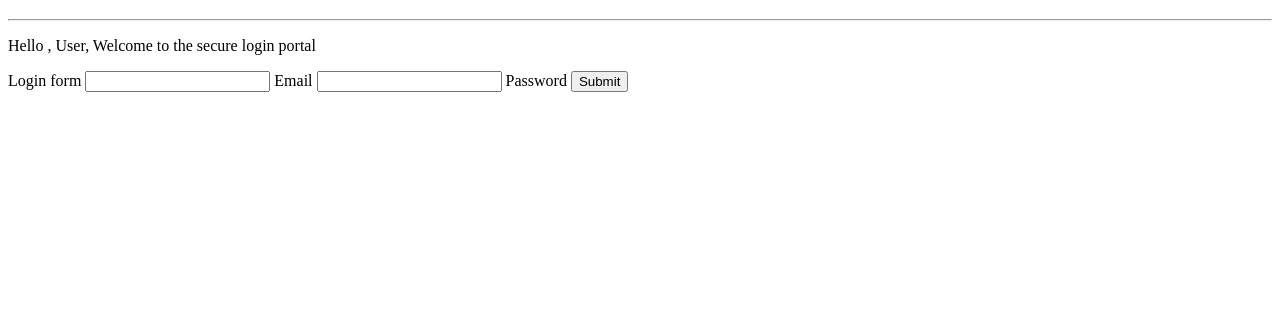
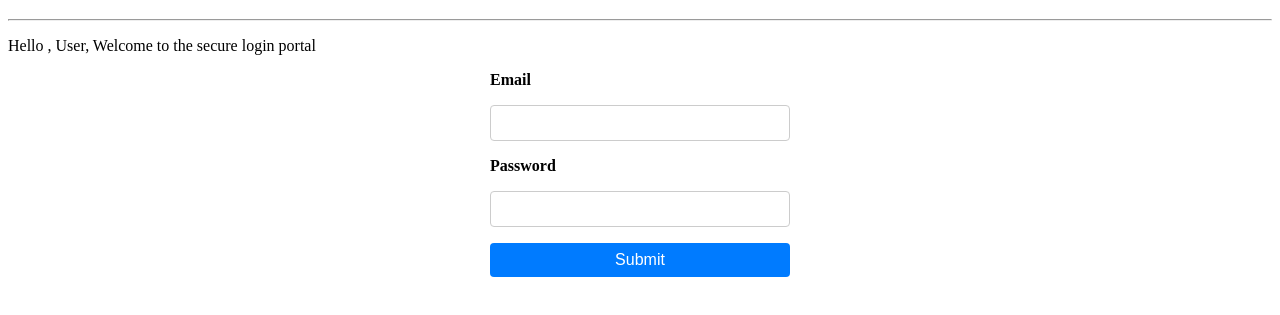
Before and after one commit to ArchieM-codes/ArchieM-codes.github.io, a plain HTML site: page index.html in a window 1280 px wide. Shown: the part 61-376 px from the top of the page. Drawn offline with nearby package versions, Linux system fonts and the light colour scheme.

Commit message:
Update index.html

```diff
--- a/index.html
+++ b/index.html
@@ -3,6 +3,38 @@
     <head>
       <title>Login</title>
        <script src="https://cdnjs.cloudflare.com/ajax/libs/crypto-js/4.1.1/crypto-js.min.js"></script>
+       <style>
+            /* General form styling */
+            form {
+              display: flex;
+              flex-direction: column; /* Stack elements vertically */
+              width: 300px; /* Optional: Set a width for the form */
+              margin: 0 auto; /* Center the form horizontally */
+              gap: 1rem; /* Add spacing between elements */
+            }
+
+            label {
+              font-weight: bold;
+            }
+
+            input, textarea, button {
+              padding: 0.5rem;
+              font-size: 1rem;
+              border: 1px solid #ccc;
+              border-radius: 4px;
+            }
+
+            button {
+              background-color: #007BFF;
+              color: white;
+              border: none;
+              cursor: pointer;
+            }
+
+            button:hover {
+              background-color: #0056b3;
+            }
+      </style>
     </head>
     <body>
 
@@ -10,19 +42,22 @@
       <hr>
       <p>Hello ,<span id="name"> User</span>, Welcome to the secure login portal </p>
       <footer>
-        <form id="form">
-            <label>Login form</label>
-          <input type="email" id="username">
+        <form id="form" onSubmit="handleSubmit(event)">
             <label>Email</label>
+          <input type="email" id="email">
+            <label>Password</label>
           <input type="password" id=pass">
-            <Label>Password</Label>
             <button type="submit">Submit </button>
           <p color="red" id="form-error"></p>
         </form>
+        <div id="results"></div>
       </footer>
       <script>
         const passwordInput = document.getElementById("pass");
-        const usrInput = document.getElementById("username");
+        const emailInput = document.getElementById("email");
+        const errText = document.getElementByid("form-error");
+        const results = document.getElementById("results");
+        const usrspan = document.getElementById("name");
 
         function sanitize(string) {
         const map = {
@@ -37,7 +72,12 @@
         return string.replace(reg, (match)=>(map[match]));
         }
 
+        function handleSubmit(event){
+            const mailInput = sanitise(emailInput.value);
+            const passInput = sanitise(passwordInput.value);
 
+            usrSpan.innerHTML = mailInput;
+        }
       </script>
     </body>
 </html>
```
